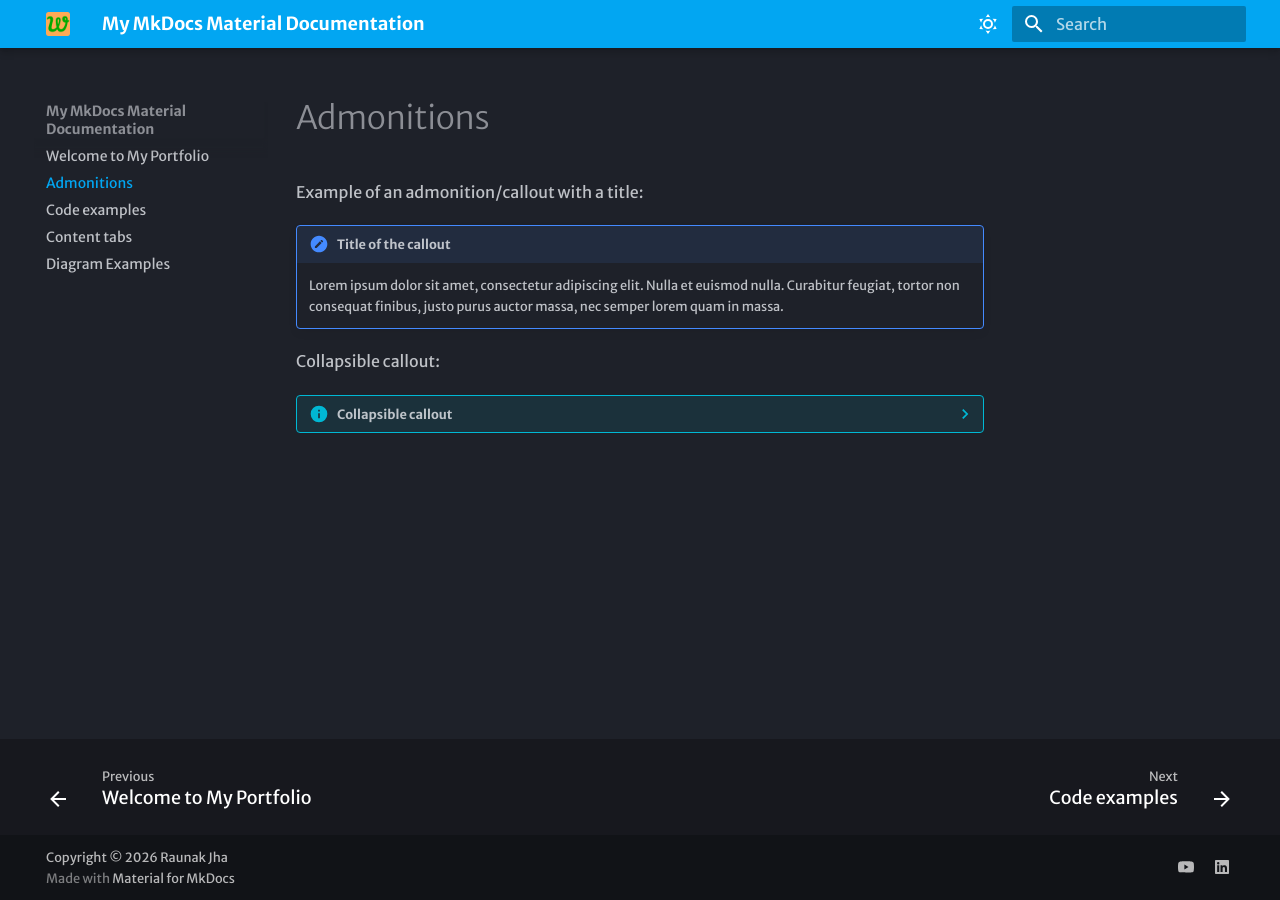
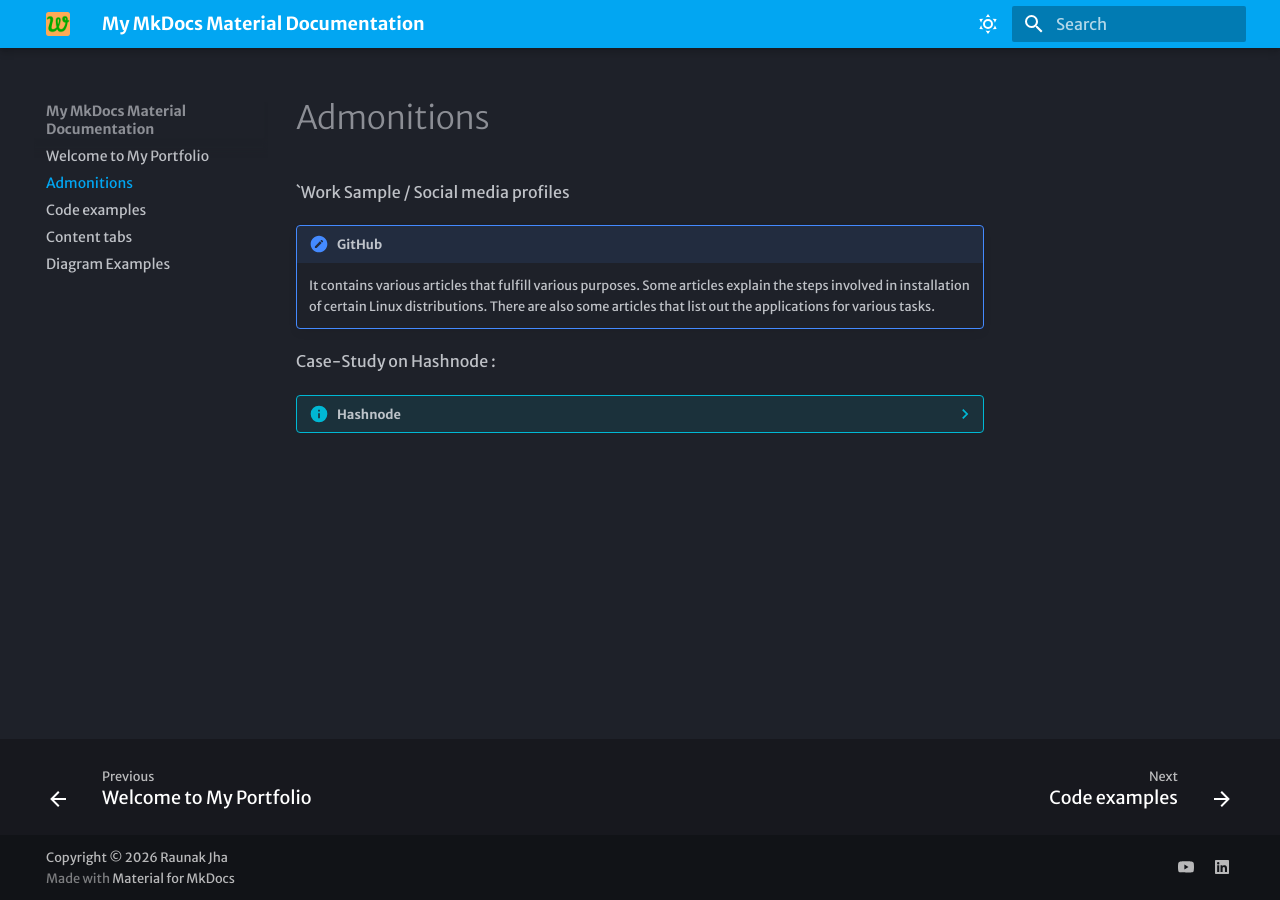
Before and after one commit to Demo-gitaccount/raunakjha, an MkDocs documentation site: the page built from docs/admonitions.md, in a window 1280 px wide. Built offline with MkDocs 1.6.1 and Material for MkDocs 9.7.7, drawn with Linux system fonts in a browser that asks for light colours; some web fonts are replaced.

Commit message:
admo ver 1.1

```diff
--- a/docs/admonitions.md
+++ b/docs/admonitions.md
@@ -1,16 +1,12 @@
 
-Example of an admonition/callout with a title:
+`Work Sample / Social media profiles
 
-!!! note "Title of the callout"
+!!! note "GitHub"
 
-    Lorem ipsum dolor sit amet, consectetur adipiscing elit. Nulla et euismod
-    nulla. Curabitur feugiat, tortor non consequat finibus, justo purus auctor
-    massa, nec semper lorem quam in massa.
+    It contains various articles that fulfill various purposes. Some articles explain the steps involved in installation of certain Linux distributions. There are also some articles that list out the applications for various tasks.
 
-Collapsible callout:
+Case-Study on Hashnode :
 
-??? info "Collapsible callout"
+??? info "Hashnode"
 
-    Lorem ipsum dolor sit amet, consectetur adipiscing elit. Nulla et euismod
-    nulla. Curabitur feugiat, tortor non consequat finibus, justo purus auctor
-    massa, nec semper lorem quam in massa.
+    There are numerous case studies for some day to functions on Linux. Through these, we can try to solve the issues that people generally face while using LInux as a daily driver.
```
